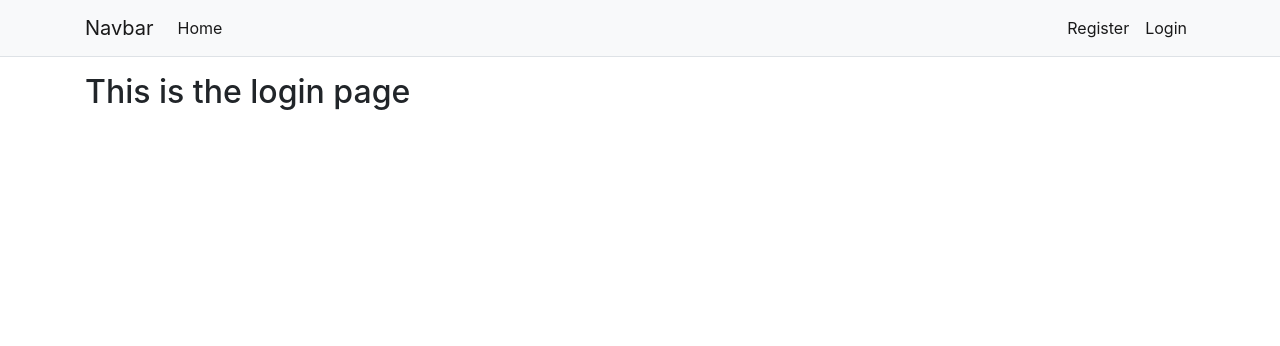
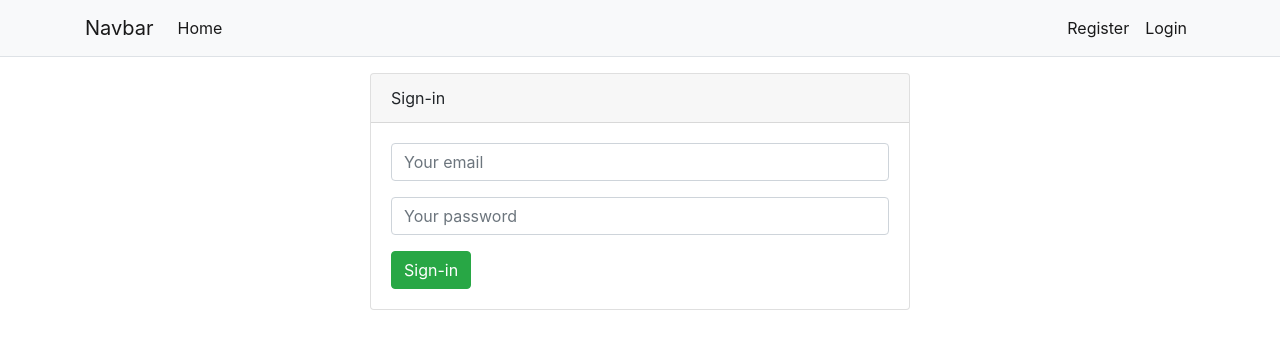
Before and after one commit to nbagonoc/mern-multiple-user, a React (Create React App) app in the folder client/: page /login in a window 1280 px wide. Shown: the top 346 px of the page. Built offline with nearby package versions, Linux system fonts and the light colour scheme.

Commit message:
adde login page

```diff
--- a/client/src/actions/authActions.js
+++ b/client/src/actions/authActions.js
@@ -2,11 +2,14 @@ import axios from "axios";
 import { REGISTER_USER } from "./types";
 
 // register user
-export const registerUser = userData => dispatch => {
-  axios.post("/api/auth/register", userData).then(res =>
-    dispatch({
-      type: REGISTER_USER,
-      payload: res.data
-    })
-  );
+export const registerUser = (userData, history) => dispatch => {
+  axios
+    .post("/api/auth/register", userData)
+    .then(res => history.push("/login"))
+    .catch(err =>
+      dispatch({
+        type: REGISTER_USER,
+        payload: err.data
+      })
+    );
 };
--- a/client/src/components/auth/Login.js
+++ b/client/src/components/auth/Login.js
@@ -1,10 +1,63 @@
 import React, { Component } from "react";
+import { connect } from "react-redux";
+import classnames from "classnames";
 
 class Login extends Component {
+  state = {
+    email: "",
+    password: "",
+    errors: {}
+  };
+
   render() {
+    const { email, password, errors } = this.state;
+
     return (
       <div className="container my-3">
-        <h2>This is the login page</h2>
+        <div className="row">
+          <div className="col-md-6 mx-auto">
+            <div className="card">
+              <div className="card-header">Sign-in</div>
+              <div className="card-body">
+                <form onSubmit={this.onSubmitHandler}>
+                  {/* Email */}
+                  <div className="form-group">
+                    <input
+                      type="text"
+                      name="email"
+                      placeholder="Your email"
+                      className={classnames("form-control", {
+                        "is-invalid": errors.email
+                      })}
+                      value={email}
+                      onChange={this.onChange}
+                    />
+                    {errors && (
+                      <div className="invalid-feedback">{errors.email}</div>
+                    )}
+                  </div>
+                  {/* password */}
+                  <div className="form-group">
+                    <input
+                      type="text"
+                      name="password"
+                      placeholder="Your password"
+                      className={classnames("form-control", {
+                        "is-invalid": errors.password
+                      })}
+                      value={password}
+                      onChange={this.onChange}
+                    />
+                    {errors && (
+                      <div className="invalid-feedback">{errors.password}</div>
+                    )}
+                  </div>
+                  <button className="btn btn-success">Sign-in</button>
+                </form>
+              </div>
+            </div>
+          </div>
+        </div>
       </div>
     );
   }
--- a/client/src/components/auth/Register.js
+++ b/client/src/components/auth/Register.js
@@ -46,7 +46,7 @@ class Register extends Component {
       password2: this.state.password2
     };
 
-    this.props.registerUser(newUser);
+    this.props.registerUser(newUser, this.props.history);
 
     this.setState({
       name: "",
@@ -55,9 +55,6 @@ class Register extends Component {
       password2: "",
       errors: {}
     });
-
-    // redirect
-    // this.props.history.push("/login");
   };
 
   render() {
```
